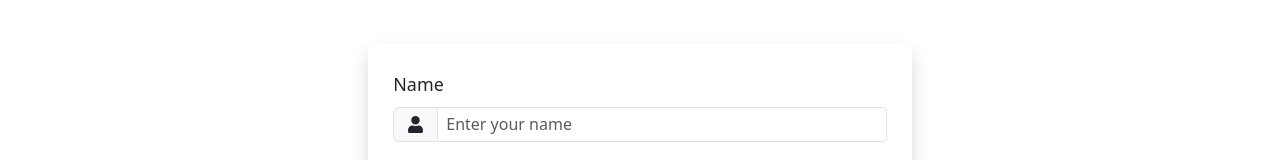
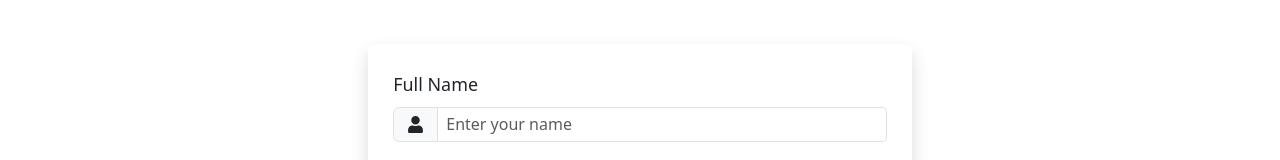
Before and after one commit to tcarsity/eriseyi-orisun-ayo, a React (Vite) app: page /add-member in a window 1280 px wide. Shown: the part 122-282 px from the top of the page. Built offline with nearby package versions, Linux system fonts and the light colour scheme.

Commit message:
form correction

```diff
--- a/src/components/pages/AddMember.jsx
+++ b/src/components/pages/AddMember.jsx
@@ -73,7 +73,7 @@ const AddMember = () => {
                 <div className="card shadow border-0 ">
                   <div className="card-body p-4">
                     <form onSubmit={handleSubmit(onSubmit)}>
-                      <label className="form-label">Name</label>
+                      <label className="form-label">Full Name</label>
                       <div className="mb-3 input-group">
                         <span className="input-group-text">
                           <FaUser />
```
